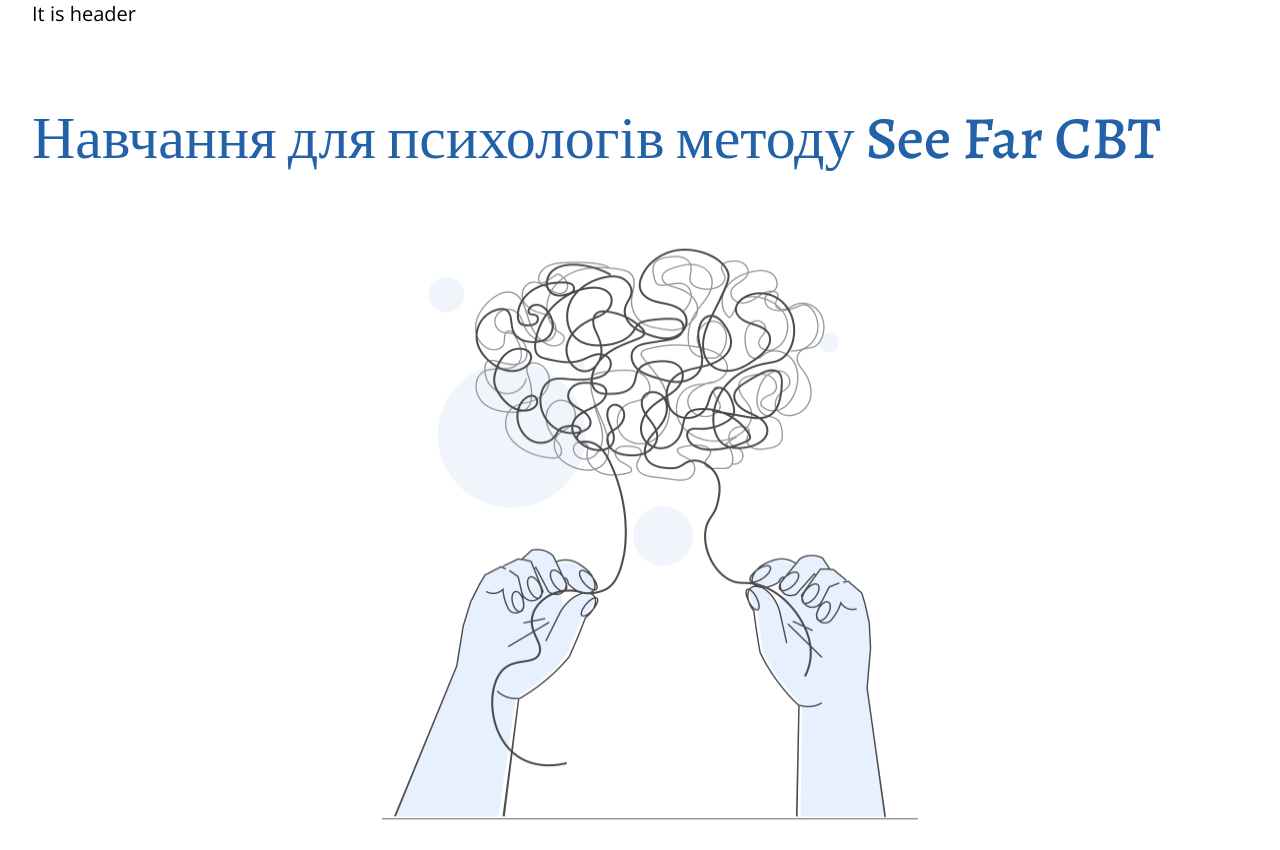
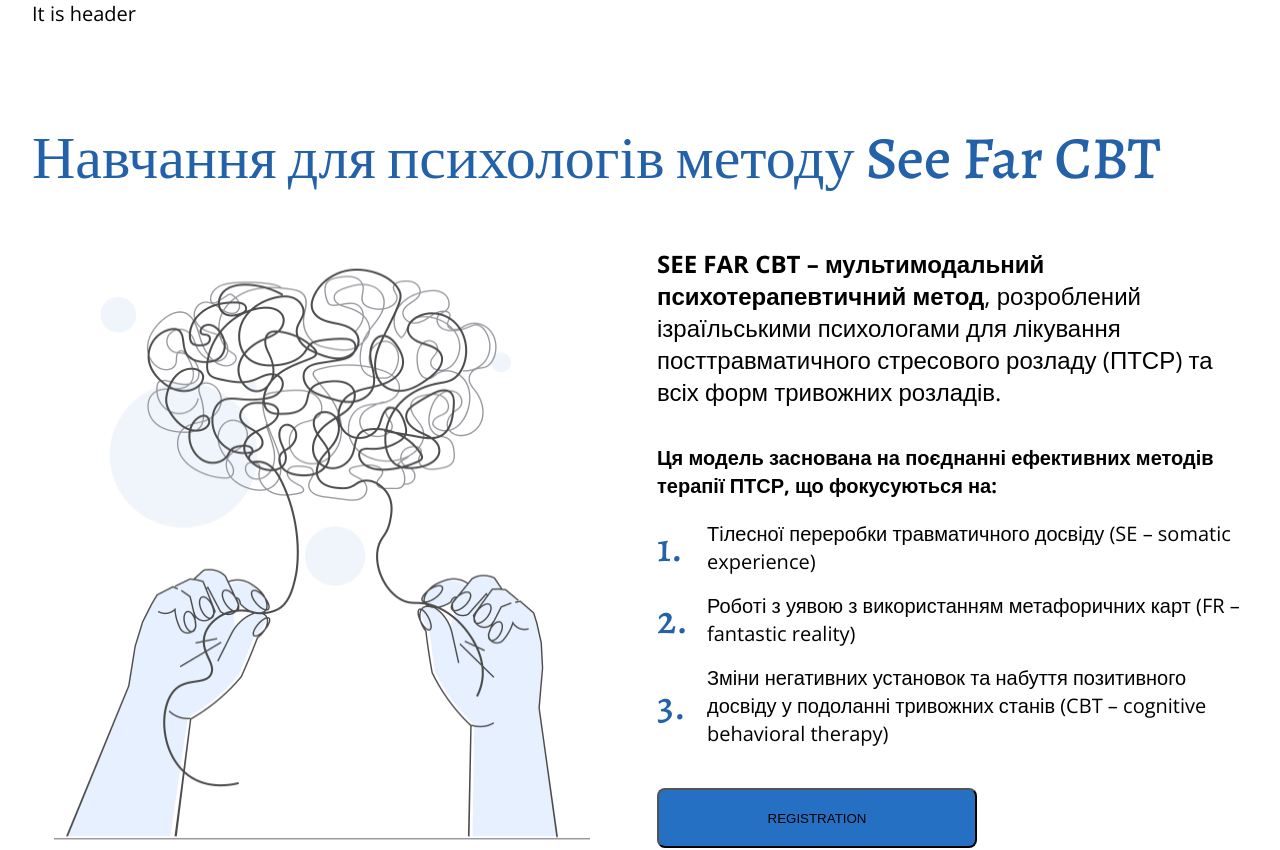
Before and after one commit to SoftRyzen-internship/psychologist, a Next.js app: page / in a window 1280 px wide. Shown: the top 850 px of the page. Built offline with nearby package versions, Linux system fonts and the light colour scheme.

Commit message:
study version 2 full test1

```diff
--- a/src/components/ReusableTestSection/ReusableSection.jsx
+++ b/src/components/ReusableTestSection/ReusableSection.jsx
@@ -3,7 +3,6 @@ import Image from 'next/image';
 import s from './ReusableSection.module.css';
 import classNames from 'classnames';
 import { Container } from '..';
-import { Racing_Sans_One } from 'next/font/google';
 
 const CustomComponent = ({ caseName, whatido, study }) => {
   switch (caseName) {
@@ -61,6 +60,9 @@ const CustomComponent = ({ caseName, whatido, study }) => {
                 <ReactMarkdown>{study.heading}</ReactMarkdown>
               </span>
             </h2>
+            <div className={s.flexWrapperMain}>
+              {' '}
+              <div>
                 <Image
                   className={classNames(s.img, s.whatido, s.imgLarge, s.study)}
                   src="/main/Study2x.png"
@@ -68,9 +70,11 @@ const CustomComponent = ({ caseName, whatido, study }) => {
                   width={256}
                   height={281}
                 />
+              </div>
+              <div>
+                {' '}
                 <ReactMarkdown>{study.title}</ReactMarkdown>
                 <ReactMarkdown>{study.subtitle}</ReactMarkdown>
-
                 <ul className={classNames(s.whatidoList, s.studyList)}>
                   {study.list.map(({ content, id }) => {
                     return (
@@ -83,6 +87,8 @@ const CustomComponent = ({ caseName, whatido, study }) => {
                 <button type="button" className={s.buttonTest}>
                   REGISTRATION
                 </button>
+              </div>
+            </div>
           </Container>
         </section>
       );
--- a/src/components/ReusableTestSection/ReusableSection.module.css
+++ b/src/components/ReusableTestSection/ReusableSection.module.css
@@ -237,11 +237,24 @@
   }
 }
 
+@media screen and (min-width: 1280px) {
+  .utilityFinderStudy {
+    padding-top: 100px;
+    padding-bottom: 100px;
+  }
+}
+
 @media screen and (min-width: 768px) {
   .studyList ul {
     gap: 16px;
   }
 }
+
+/* @media screen and (min-width: 1280px) {
+  .studyList ul {
+    width: auto;
+  }
+} */
 
 @media screen and (min-width: 1280px) {
   .desktopWrapper {
@@ -300,14 +313,14 @@
 
 @media screen and (min-width: 1280px) {
   .study.img.imgLarge {
-    width: 560px;
+    min-width: 560px;
     height: 608px;
   }
 }
 
-.utilityFinderStudy > div > p:nth-child(3) {
+.utilityFinderStudy > div > div > div:nth-child(2) > p:nth-child(1) {
   font-style: normal;
-  font-weight: 600;
+  /* font-weight: 600; */
   font-size: 18px;
   line-height: calc(28 / 18);
   /* width: 320px; */
@@ -317,7 +330,13 @@
   margin-bottom: 24px;
 }
 
-.utilityFinderStudy > div > p:nth-child(4) {
+@media screen and (min-width: 1280px) {
+  .utilityFinderStudy > div > div > div:nth-child(2) > p:nth-child(1) {
+    margin-bottom: 36px;
+  }
+}
+
+.utilityFinderStudy > div > div > div:nth-child(2) > p:nth-child(2) {
   font-style: normal;
   font-weight: 600;
   font-size: 16px;
@@ -329,30 +348,57 @@
   margin-bottom: 24px;
 }
 
+@media screen and (min-width: 1280px) {
+  .utilityFinderStudy > div > div > div:nth-child(2) > p:nth-child(2) {
+    margin-bottom: 20px;
+  }
+}
+
 @media screen and (min-width: 768px) {
-  .utilityFinderStudy > div > p:nth-child(3),
-  .utilityFinderStudy > div > p:nth-child(4) {
+  .utilityFinderStudy > div > div > div:nth-child(2) > p:nth-child(1),
+  .utilityFinderStudy > div > div > div:nth-child(2) > p:nth-child(2) {
     font-size: 20px;
     line-height: calc(28 / 20);
   }
 }
 
-.utilityFinderStudy > div > ul {
+@media screen and (min-width: 1280px) {
+  .utilityFinderStudy > div > div > div:nth-child(2) > p:nth-child(1) {
+    font-size: 24px;
+    line-height: calc(32 / 24);
+    margin-top: 0;
+  }
+}
+
+.utilityFinderStudy > div > div > div:nth-child(2) > ul {
   counter-reset: my-counter;
 }
 
-.utilityFinderStudy > div > ul > li > ul > li {
+@media screen and (min-width: 1280px) {
+  .utilityFinderStudy > div > div > div:nth-child(2) > ul {
+    width: auto;
+    height: auto;
+  }
+}
+
+.utilityFinderStudy > div > div > div:nth-child(2) > ul > li > ul > li {
   position: relative;
   padding-left: 32px;
 }
 
 @media screen and (min-width: 768px) {
-  .utilityFinderStudy > div > ul > li > ul > li {
+  .utilityFinderStudy > div > div > div:nth-child(2) > ul > li > ul > li {
     padding-left: 42px;
   }
 }
 
-.utilityFinderStudy > div > ul > li > ul > li::before {
+@media screen and (min-width: 1280px) {
+  .utilityFinderStudy > div > div > div:nth-child(2) > ul > li > ul > li {
+    padding-left: 50px;
+  }
+}
+
+.utilityFinderStudy > div > div > div:nth-child(2) > ul > li > ul > li::before {
   content: counter(my-counter) '.';
   counter-increment: my-counter;
   position: absolute;
@@ -377,13 +423,42 @@
 }
 
 @media screen and (min-width: 768px) {
-  .utilityFinderStudy > div > ul > li > ul > li::before {
+  .utilityFinderStudy
+    > div
+    > div
+    > div:nth-child(2)
+    > ul
+    > li
+    > ul
+    > li::before {
     font-size: 32px;
     line-height: calc(36 / 32);
     height: 36px;
   }
 }
 
-.utilityFinderStudy > div > button {
+@media screen and (min-width: 1280px) {
+  .utilityFinderStudy
+    > div
+    > div
+    > div:nth-child(2)
+    > ul
+    > li
+    > ul
+    > li::before {
+    font-size: 40px;
+    line-height: calc(48 / 40);
+    height: 48px;
+  }
+}
+
+.utilityFinderStudy > div > div > div:nth-child(2) > button {
   margin-bottom: 0;
 }
+
+@media screen and (min-width: 1280px) {
+  .flexWrapperMain {
+    display: flex;
+    gap: 65px;
+  }
+}
```
Lines whose indentation alone changed are shown as unchanged.
